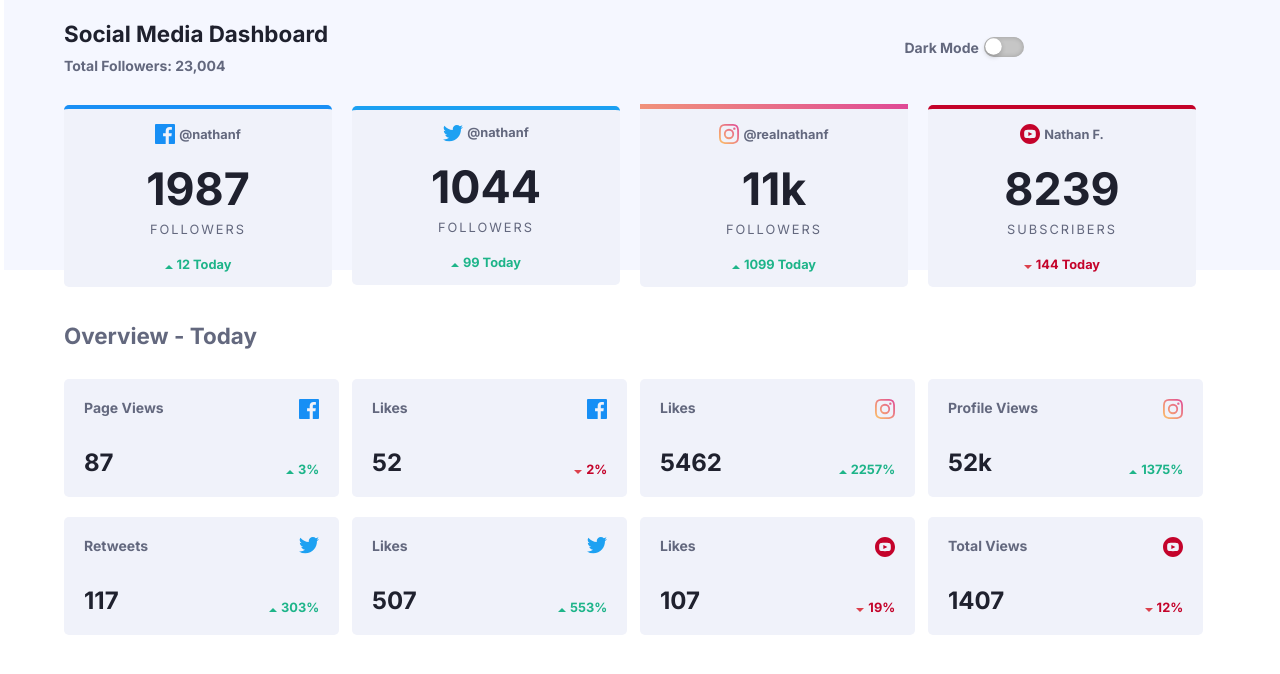
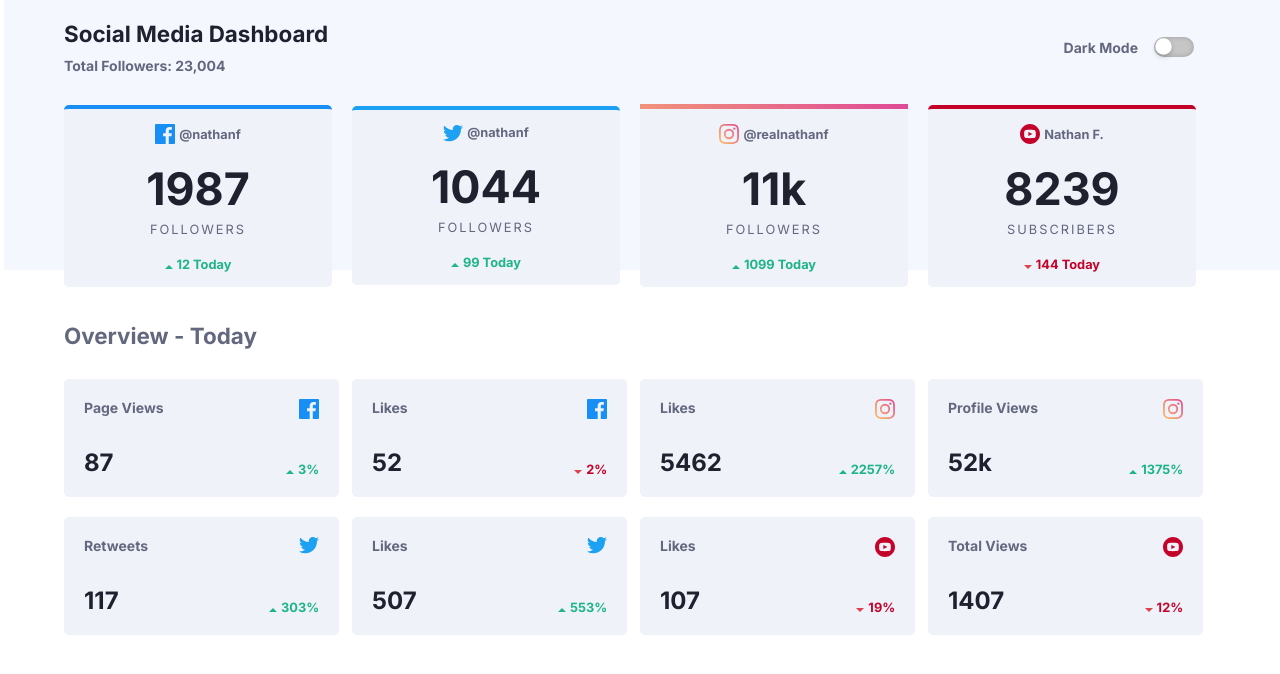
Before and after one commit to BrendaMichellle/social-media-dashboard, a plain HTML site: page index.html in a window 1280 px wide. Drawn offline with Linux system fonts and the light colour scheme.

Commit message:
hopefully final update

```diff
--- a/styles/style.scss
+++ b/styles/style.scss
@@ -308,11 +308,17 @@ p {
     grid-area: followers;
   }
   .theme--toggle {
-    justify-content: center;
+    justify-content: flex-end;
     grid-area: toggle;
   }
   .theme__description {
-    margin-right: 5px;
+    position: relative;
+    right: 38px;
+  }
+
+  .toggle {
+    position: relative;
+    right: 22px;
   }
   .dashboard {
     @include flexCenter(row);
```
Also changed, not shown: images/desktopDesign.png (added), styles/style.css, 4 other files.
